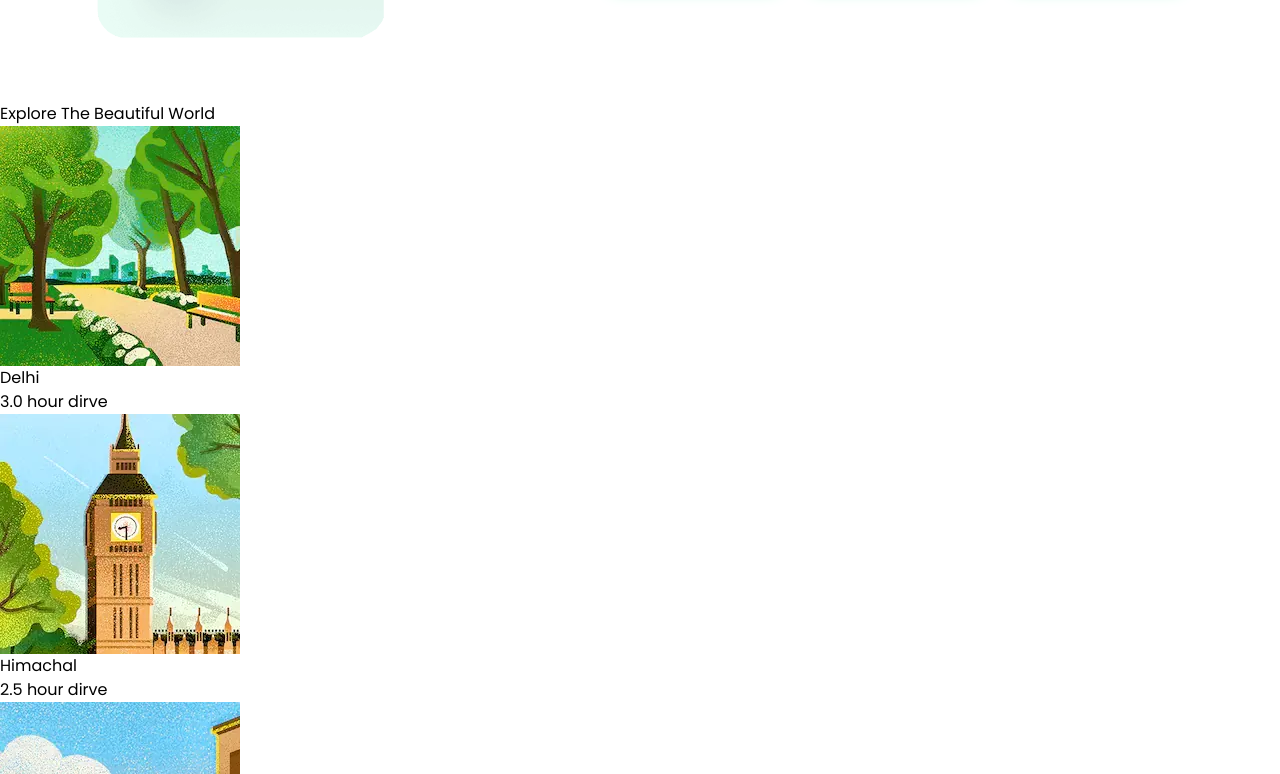
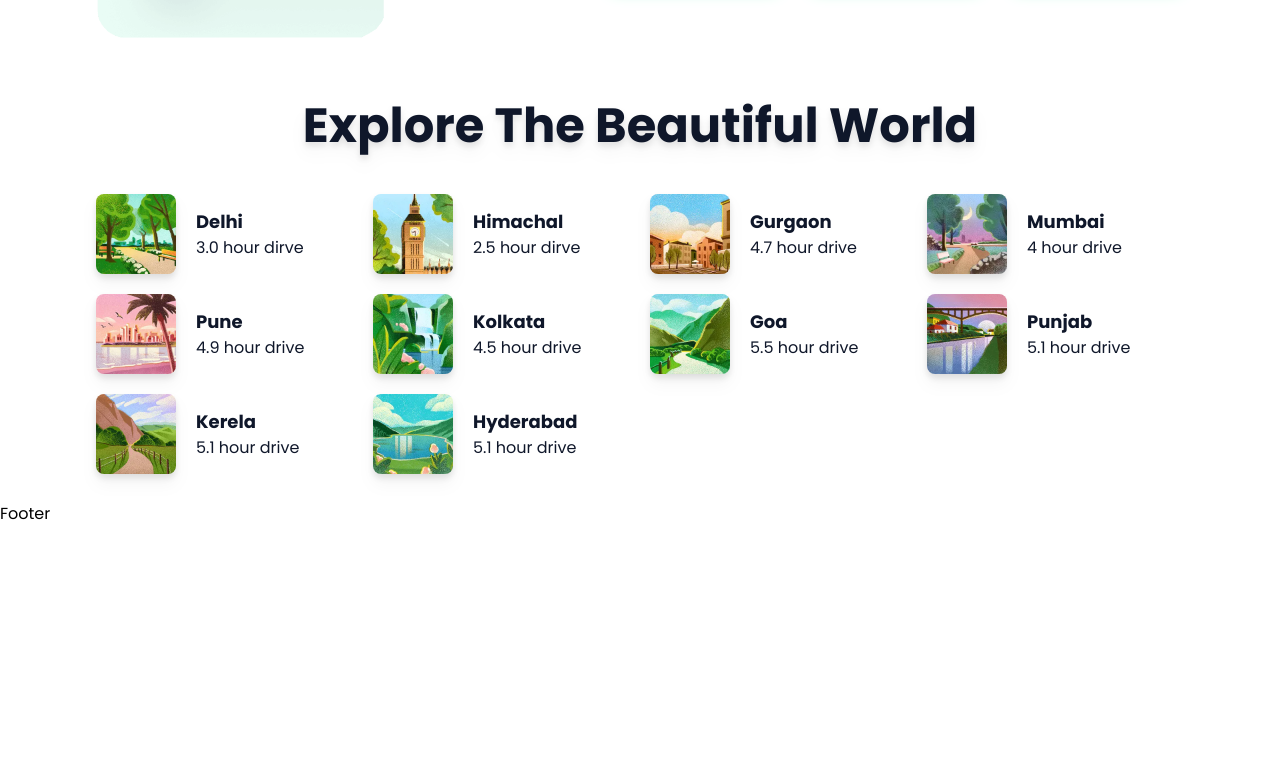
Before and after one commit to roktim32/Roamify-Travel-Website, a React (Vite) app: page / in a window 1280 px wide. Shown: the part 1646-2420 px from the top of the page. After the commit the page ends 2172 px from the top, so only its background shows below. Built offline with nearby package versions, Linux system fonts and the light colour scheme; a web font is replaced by a local one.

Commit message:
Completed the explore component

```diff
--- a/src/components/Explore.jsx
+++ b/src/components/Explore.jsx
@@ -3,20 +3,20 @@
 const Explore = ({ title, placesAPI }) => {
     return (
         <>
-            <div className=''>
-                <div className=''>
-                    <div className=''>
-                        <h1 className=''>{title}</h1>
+            <div className='realtive my-7 md:mt-3'>
+                <div className='roamify-container'>
+                    <div className='flex items-center justify-center text-center mb-11 md:mb-7'>
+                        <h1 className='text-5xl lg:text-4xl md:text-3xl sm:text-2xl xsm:text-xl font-bold filter drop-shadow-lg text-slate-900'>{title}</h1>
                     </div>
-                    <div className=''>
+                    <div className='grid items-center grid-cols-4 lg:grid-cols-3 md:grid-cols-2 gap-5'>
                         {placesAPI?.map((val, i) => (
-                            <div key={i} className=''>
-                                <div className=''>
-                                    <img src={val.placeImg} alt={val.location} className='' />
+                            <div key={i} className='flex items-center gap-5 sm:gap-3 rounded-lg hover:bg-emerald-300 transition-all duration-300 cursor-pointer hover:scale-105'>
+                                <div className='flex items-center justify-center'>
+                                    <img src={val.placeImg} alt={val.location} className='w-20 h-20 sm:h-16 sm:w-16 rounded-lg filter drop-shadow-lg ' />
                                 </div>
-                                <div className=''>
-                                    <h1>{val.location}</h1>
-                                    <p>{val.distance}</p>
+                                <div className='flex items-start flex-col text-slate-900'>
+                                    <h1 className='text-lg sm:text-sm font-bold'>{val.location}</h1>
+                                    <p className='font-normal lg:text-sm text-base sm:text-xs'>{val.distance}</p>
                                 </div>
                             </div>
                         ))}
```
